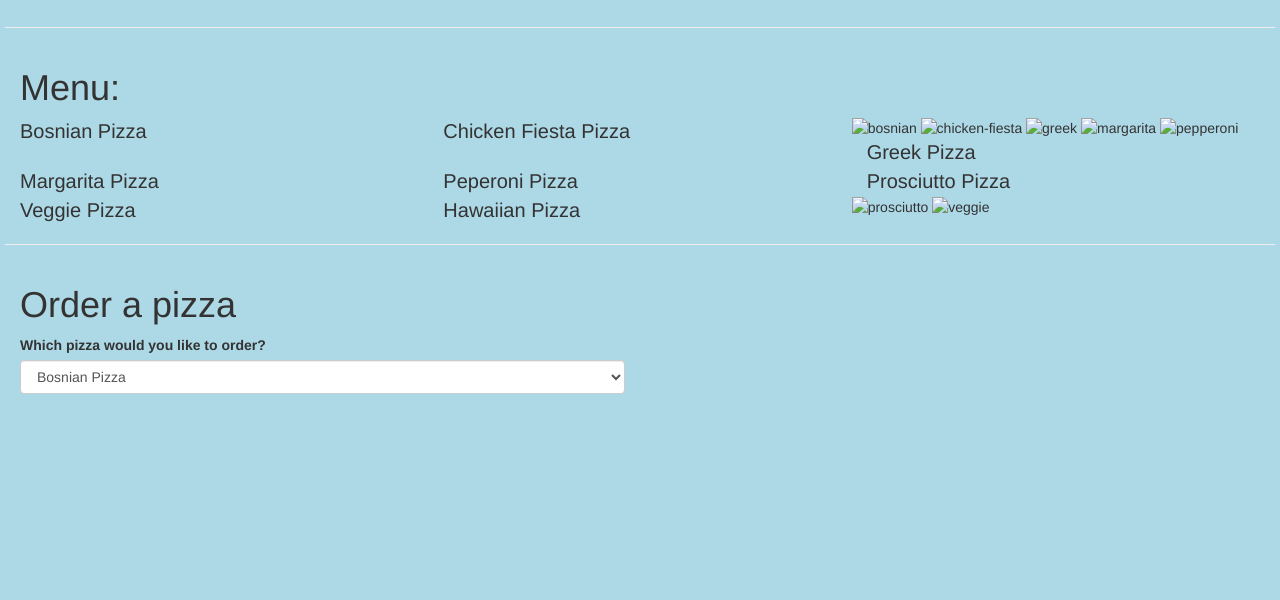
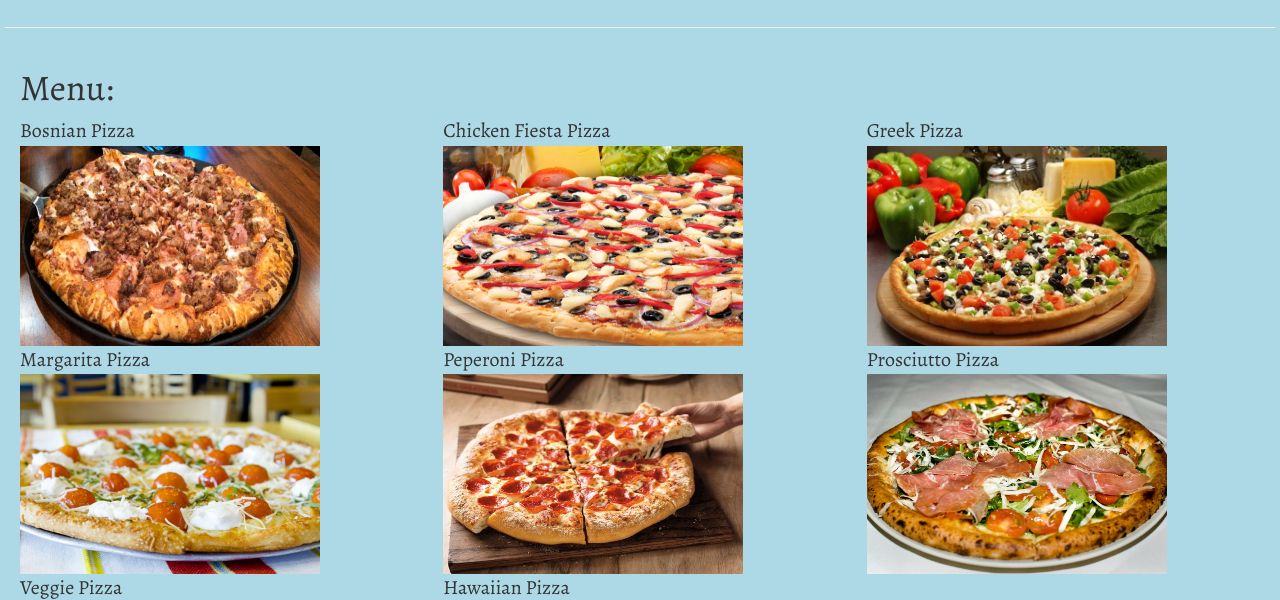
Before and after one commit to z3pp89/fourth-week, a plain HTML site: page index.html in a window 1280 px wide. Shown: the part 322-922 px from the top of the page. Before the commit the page ends 800 px from the top, so only its background shows below. Drawn offline with nearby package versions, Linux system fonts and the light colour scheme.

Commit message:
Updated some html features

```diff
--- a/css/styles.css
+++ b/css/styles.css
@@ -22,3 +22,6 @@ body{
 #bosnianPizza, #chickenPizza, #greekPizza, #pepperoniPizza, #margaritaPizza, #prosciuttoPizza, #veggiePizza, #hawaiianPizza {
   font-size: 20px;
 }
+.menu {
+  font-family: Alegreya;
+}
--- a/index.html
+++ b/index.html
@@ -4,6 +4,7 @@
     <meta charset="utf-8">
     <link href="css/bootstrap.css" rel="stylesheet" href="/css/master.css">
     <link href='https://fonts.googleapis.com/css?family=Monoton' rel='stylesheet'>
+    <link href='https://fonts.googleapis.com/css?family=Alegreya' rel='stylesheet'>
     <link href="css/styles.css" rel="stylesheet" href="/css/master.css">
     <script src="js/jquery-3.3.1.js" type="text/javascript"></script>
     <script src="js/scripts.js" type="text/javascript"></script>
@@ -16,24 +17,34 @@
     </div>
     <hr>
     <div class="container-fluid">
-      <h1>Menu: </h1>
-      <div class="row">
-          <div class="col-md-4" id="bosnianPizza">Bosnian Pizza</div>
-          <img src="bosnian.jpg" alt="bosnian">
-          <div class="col-md-4" id="chickenPizza">Chicken Fiesta Pizza</div>
-          <img src="chicken-fiesta.jpg" alt="chicken-fiesta">
-          <div class="col-md-4" id="greekPizza">Greek Pizza</div>
-          <img src="greek.jpg" alt="greek">
-          <div class="col-md-4" id="margaritaPizza">Margarita Pizza</div>
-          <img src="margarita.jpg" alt="margarita">
-          <div class="col-md-4" id="pepperoniPizza">Peperoni Pizza</div>
-          <img src="pepperoni.jpg" alt="pepperoni">
-          <div class="col-md-4" id="prosciuttoPizza">Prosciutto Pizza</div>
-          <img src="prosciutto.jpg" alt="prosciutto">
-          <div class="col-md-4" id="veggiePizza">Veggie Pizza</div>
-          <img src="veggie.jpg" alt="veggie">
-          <div class="col-md-4" id="hawaiianPizza">Hawaiian Pizza</div>
-          <img src="" alt="">
+      <div class="menu">
+        <h1>Menu: </h1>
+        <div class="row">
+            <div class="col-md-4" id="bosnianPizza">Bosnian Pizza
+            <img src="img/bosnian.jpg" alt="bosnian" width="300px" height="200px">
+            </div>
+            <div class="col-md-4" id="chickenPizza">Chicken Fiesta Pizza
+            <img src="img/chicken-fiesta.jpg" alt="chicken-fiesta" width="300px" height="200px">
+            </div>
+            <div class="col-md-4" id="greekPizza">Greek Pizza
+            <img src="img/greek.jpg" alt="greek" width="300px"  height="200px">
+            </div>
+            <div class="col-md-4" id="margaritaPizza">Margarita Pizza
+            <img src="img/margarita.jpg" alt="margarita" width="300px" height="200px">
+            </div>
+            <div class="col-md-4" id="pepperoniPizza">Peperoni Pizza
+            <img src="img/pepperoni.jpg" alt="pepperoni" width="300px"  height="200px">
+            </div>
+            <div class="col-md-4" id="prosciuttoPizza">Prosciutto Pizza
+            <img src="img/prosciutto.jpg" alt="prosciutto" width="300px" height="200px">
+            </div>
+            <div class="col-md-4" id="veggiePizza">Veggie Pizza
+            <img src="img/veggie.jpg" alt="veggie" width="300px"  height="200px">
+            </div>
+            <div class="col-md-4" id="hawaiianPizza">Hawaiian Pizza
+            <img src="" alt="">
+            </div>
+        </div>
       </div>
     </div>
     <hr>
```
Also changed, not shown: img/hawaiian.jpg (added).
